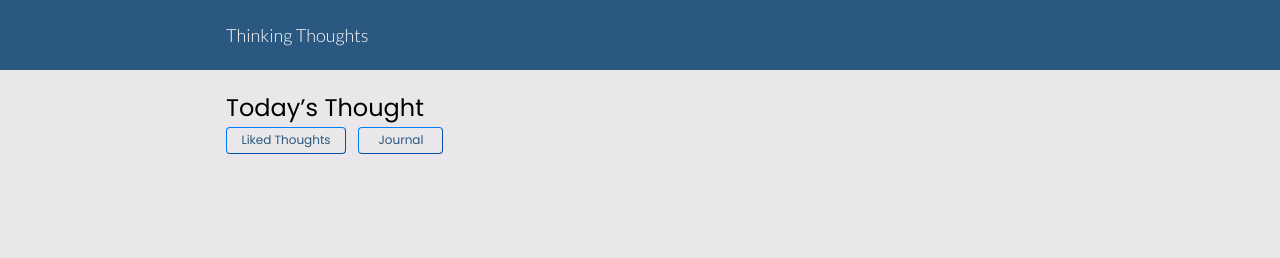
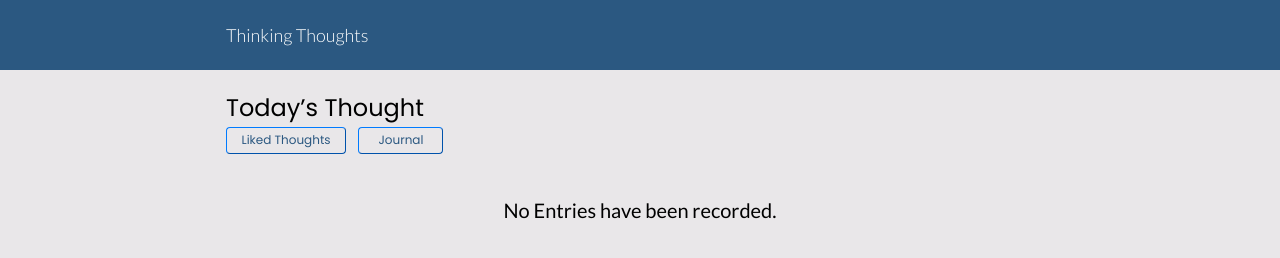
Before and after one commit to d-tak/ajax-project, a website: page index.html in a window 1280 px wide. Both pictures are taken after a click on the button "Liked Thoughts". Drawn offline with Linux system fonts and the light colour scheme; no server answers.

Commit message:
updated code for deployment

```diff
--- a/css/styles.css
+++ b/css/styles.css
@@ -218,3 +218,12 @@ i {
   margin-bottom: 0.75rem;
   text-align: left;
 }
+
+.yomama {
+  font-family: Lato, sans-serif;
+  font-weight: 400;
+  font-size: 1.25rem;
+  color: black;
+  text-decoration: none;
+  text-align: center;
+}
--- a/index.html
+++ b/index.html
@@ -6,13 +6,13 @@
   <meta name="viewport" content="width=device-width, initial-scale=1.0">
   <meta property="og:title" content="Thinking Thoughts">
   <meta property="og:type" content="website" />
-  <meta property="og:image" content="https://images.unsplash.com/photo-1637689113621-73951984fcc1?ixlib=rb-1.2.1&ixid=MnwxMjA3fDB8MHxwaG90by1wYWdlfHx8fGVufDB8fHx8&auto=format&fit=crop&w=1974&q=80">
+  <meta property="og:image" content="image" href="images/og.jpeg">
   <meta property="og:url" content="http://d-tak.github.io/thinking-thoughts/">
   <meta name="twitter:card" content="summary_large_image">
 
   <!--  Non-Essential, But Recommended -->
-  <meta property="og:description" content="Offering tour packages for individuals or groups.">
-  <meta property="og:site_name" content="European Travel, Inc.">
+  <meta property="og:description" content="A simple application to think, process, and log your thoughts.">
+  <meta property="og:site_name" content="Thinking Thoughts">
   <meta name="twitter:image:alt" content="Alt text for image">
 
   <title>Thinking Thoughts</title>
@@ -57,6 +57,8 @@
             <div class="entry view">
               <button class="nav-liked-thoughts" type="submit">Liked Thoughts</button>
               <button class="nav-journal" type="submit">Journal</button>
+              <p class="yomama">No Entries have been recorded.</p>
+
             </div>
 
           </div>
@@ -97,7 +99,6 @@
 
       <div data-view="entries" class="view">
         <div class="entries-container">
-
         </div>
       </div>
     </div>
--- a/js/main.js
+++ b/js/main.js
@@ -2,6 +2,7 @@ var $like = document.querySelector('i');
 var quoteText = document.querySelector('.quote-text');
 var quoteAuthor = document.querySelector('.quote-author');
 var $form = document.querySelector('#form-input');
+var yomama = document.querySelector('.yomama');
 
 function renderDailyQuote() {
   var xhr = new XMLHttpRequest();
@@ -14,6 +15,7 @@ function renderDailyQuote() {
   }
   );
   xhr.send();
+  yomama.classList.add('hidden');
 }
 
 renderDailyQuote();
@@ -86,6 +88,9 @@ function likedCards(viewLiked) {
     var likedThought = renderQuote(data.quotations[i]);
     parent.append(likedThought);
   }
+  if (data.quotations.length === 0) {
+    yomama.className = 'yomama view';
+  }
 }
 
 var navJournal = document.querySelector('.nav-journal');
@@ -147,4 +152,7 @@ function journal(viewJournal) {
     var journal = renderJournal(data.entries[i]);
     parent.append(journal);
   }
+  if (data.quotations.length === 0) {
+    yomama.className = 'yomama view';
+  }
 }
```
Also changed, not shown: images/og.jpeg (added).
